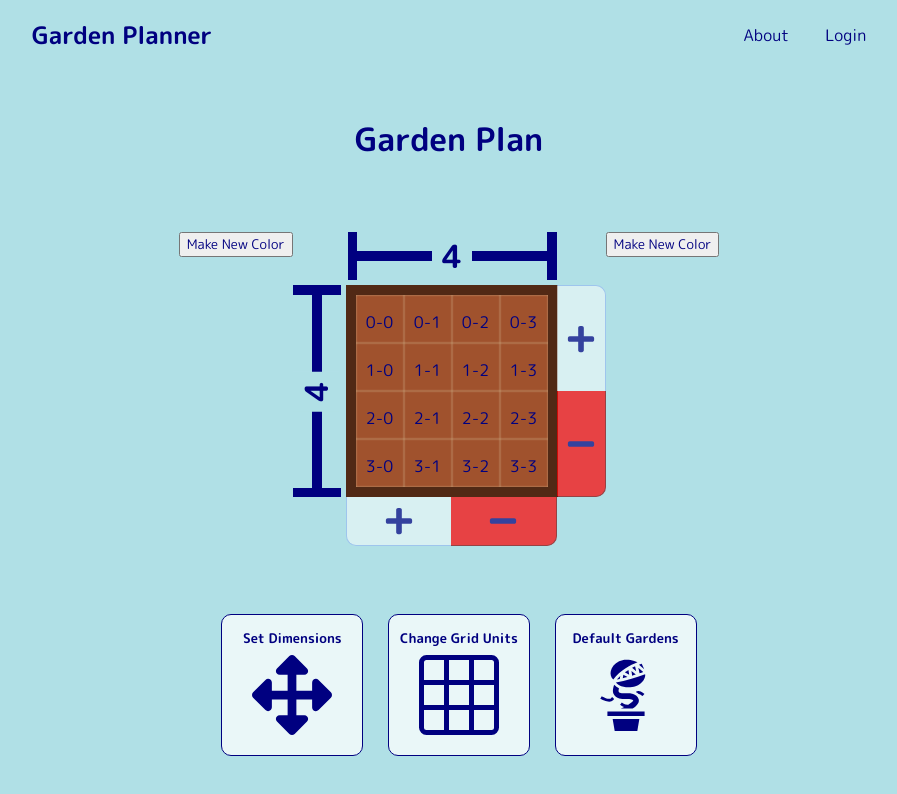
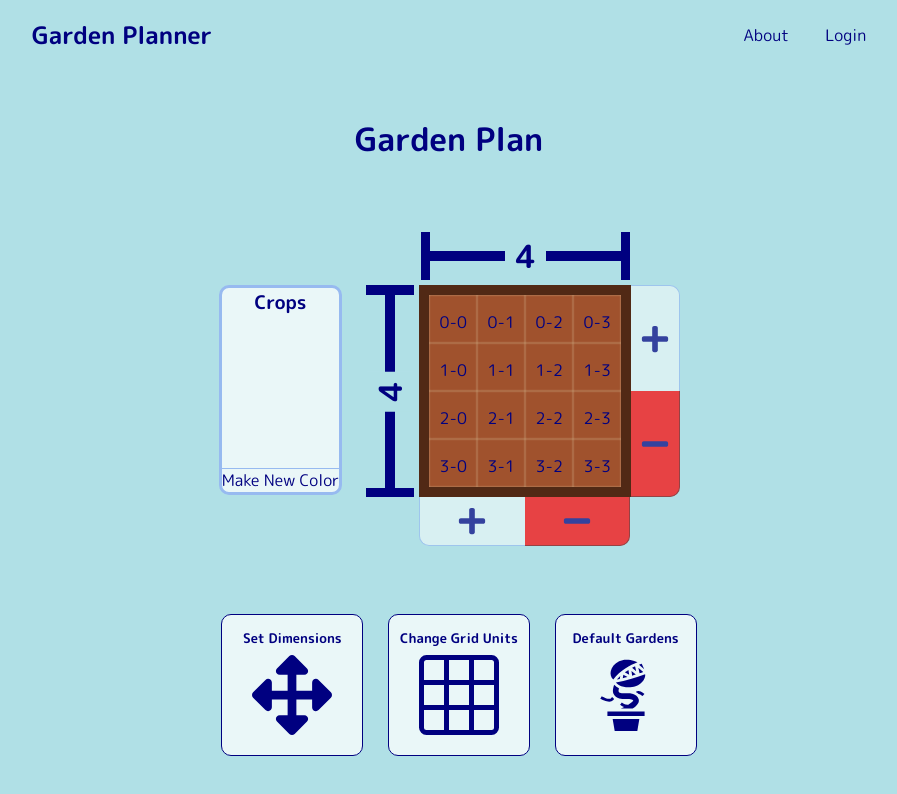
Before and after one commit to robleroble/garden-planner, a React (Create React App) app: page /plan in a window 1280 px wide. Shown: the top 794 px of the page, without its empty margins (191-1088 px from the left). Built offline with nearby package versions, Linux system fonts and the light colour scheme.

Commit message:
started work on garden crop list holder

```diff
--- a/src/components/GardenCropBtn.js
+++ b/src/components/GardenCropsList.js
@@ -1,7 +1,8 @@
 import React, { useState } from 'react';
 import NewCropForm from './NewCropForm';
+import '../stylings/GardenCropsList.css';
 
-const GardenCropBtn = () => {
+const GardenCropsList = () => {
 	const [ openForm, setOpenForm ] = useState(false);
 
 	// func to open form
@@ -15,8 +16,11 @@ const GardenCropBtn = () => {
 	};
 
 	const newCropBtn = (
-		<div>
-			<button onClick={openFormBtn}>Make New Color</button>
+		<div id="crop-list">
+			<div id="title-and-list">
+				<h3 id="title">Crops</h3>
+			</div>
+			<div id="open-color-form" onClick={openFormBtn}>Make New Color</div>
 		</div>
 	);
 
@@ -33,4 +37,4 @@ const GardenCropBtn = () => {
 	}
 };
 
-export default GardenCropBtn;
+export default GardenCropsList;
--- a/src/components/GardenPlan.js
+++ b/src/components/GardenPlan.js
@@ -5,16 +5,15 @@ import GardenPlot from './GardenPlot';
 import GardenFooter from './GardenFooter';
 import GardenCropSelector from './NewCropForm';
 import GardenColors from './GardenColors';
-import GardenCropBtn from './GardenCropBtn';
+import GardenCropsList from './GardenCropsList';
 
 const GardenPlan = () => {
 	return (
 		<div id="app-theme">
 			<h1 style={{ textAlign: 'center' }}>Garden Plan</h1>
 			<div id="garden-plus-colors">
-				<GardenCropBtn />
+				<GardenCropsList />
 				<GardenPlot />
-				<GardenCropBtn />
 			</div>
 			<div id="footer">
 				<GardenFooter />
--- a/src/reducers/rootReducer.js
+++ b/src/reducers/rootReducer.js
@@ -32,7 +32,6 @@ const rootReducer = (state = INITIAL_STATE, action) => {
 			const filled_row = new_row.map((cell) => ({
 				crop: 'empty'
 			}));
-			console.log(filled_row);
 
 			// This version added new rows but when I clicked on a cell, the entire row turned to tomatoes...
 			// const new_row = new Array(row_length).fill({ crop: 'empty' });
--- /dev/null
+++ b/src/stylings/GardenCropsList.css
@@ -0,0 +1,37 @@
+#crop-list {
+    width: 100%;
+    margin-top: 53px;
+    margin-bottom: 50px;
+    margin-right: 24px;
+    height: calc(100%-100px);
+    background-color: #eaf7f8;
+    border-radius: 10px;
+    display: flex;
+    flex-direction: column;
+    justify-content: space-between;
+    border-width: 1px;
+    border: solid;
+    border-color: #97baf0;
+}
+
+#title-and-list {
+    display: flex;
+    justify-content: center;
+    align-items: flex-start;
+
+}
+
+#open-color-form {
+    border-radius: 0px 0px 10px 10px;
+    border-top: solid;
+    border-color: #97baf0;
+    border-width: 0.5px;
+    cursor: pointer;
+}
+
+#title {
+}
+
+h3 {
+    margin: 0px;
+}
```
Also changed, not shown: 1 other file (tests, documents, lock files or other folders).
